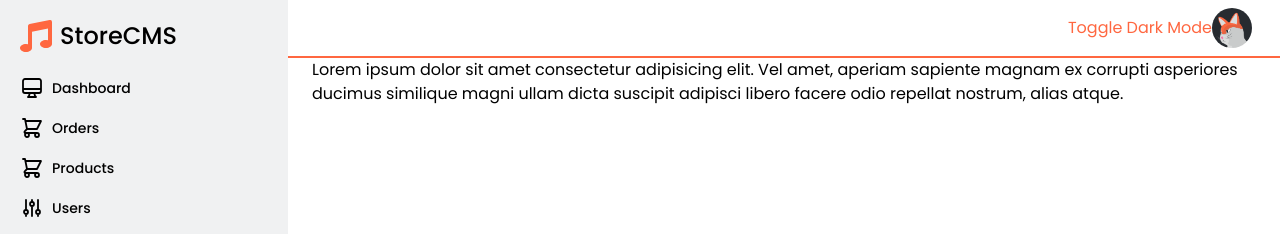
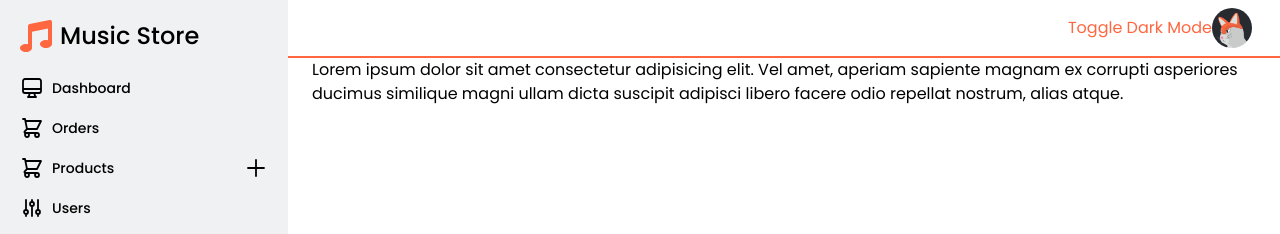
Before and after one commit to samueladitia95/music-store-admin, a Next.js app: page / in a window 1280 px wide. Shown: the top 234 px of the page. Built offline with nearby package versions, Linux system fonts and the light colour scheme.

Commit message:
Add create link to Sidebar

```diff
--- a/components/Sidebar/index.tsx
+++ b/components/Sidebar/index.tsx
@@ -17,6 +17,7 @@ const navigations: NavItemType[] = [
   {
     category: "Products",
     readLink: "/products",
+    createLink: "/products/add",
     logo: "M3 3h2l.4 2M7 13h10l4-8H5.4M7 13L5.4 5M7 13l-2.293 2.293c-.63.63-.184 1.707.707 1.707H17m0 0a2 2 0 100 4 2 2 0 000-4zm-8 2a2 2 0 11-4 0 2 2 0 014 0z",
   },
   {
@@ -66,7 +67,7 @@ const Sidebar = () => {
               >
                 <path d="M18 3a1 1 0 00-1.196-.98l-10 2A1 1 0 006 5v9.114A4.369 4.369 0 005 14c-1.657 0-3 .895-3 2s1.343 2 3 2 3-.895 3-2V7.82l8-1.6v5.894A4.37 4.37 0 0015 12c-1.657 0-3 .895-3 2s1.343 2 3 2 3-.895 3-2V3z" />
               </svg>
-              <span className="text-2xl font-medium">StoreCMS</span>
+              <span className="text-2xl font-medium">Music Store</span>
             </div>
 
             {/* Close Button */}
--- a/components/Sidebar/subComponents/NavItem.tsx
+++ b/components/Sidebar/subComponents/NavItem.tsx
@@ -1,8 +1,9 @@
+import { Fragment } from "react";
 import Link from "next/link";
 import { NavItemType } from "../type";
 
 const NavItem = ({ navigation }: { navigation: NavItemType }) => {
-  const { category, readLink, logo } = navigation;
+  const { category, readLink, logo, createLink } = navigation;
   return (
     <span className="font-medium text-sm cursor-pointer">
       <span className="flex justify-between p-1 hover:bg-gray-200 rounded">
@@ -23,6 +24,29 @@ const NavItem = ({ navigation }: { navigation: NavItemType }) => {
             <p>{category}</p>
           </span>
         </Link>
+        {createLink ? (
+          <Link href={createLink}>
+            <span className="flex space-x-2 items-center">
+              {/* Add Logo */}
+              <svg
+                xmlns="http://www.w3.org/2000/svg"
+                className="h-6 w-6"
+                fill="none"
+                viewBox="0 0 24 24"
+                stroke="currentColor"
+                strokeWidth="1.8"
+              >
+                <path
+                  strokeLinecap="round"
+                  strokeLinejoin="round"
+                  d="M12 4v16m8-8H4"
+                />
+              </svg>
+            </span>
+          </Link>
+        ) : (
+          <Fragment />
+        )}
       </span>
     </span>
   );
```
